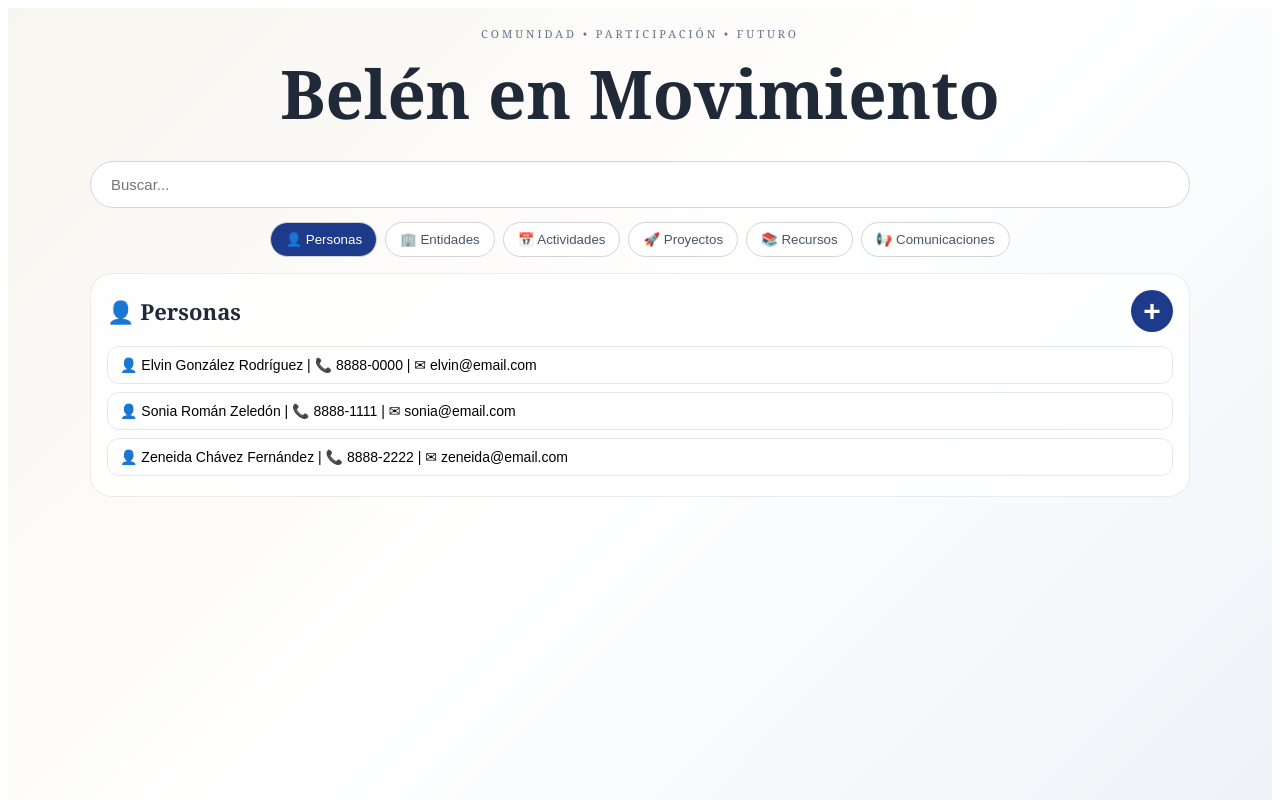
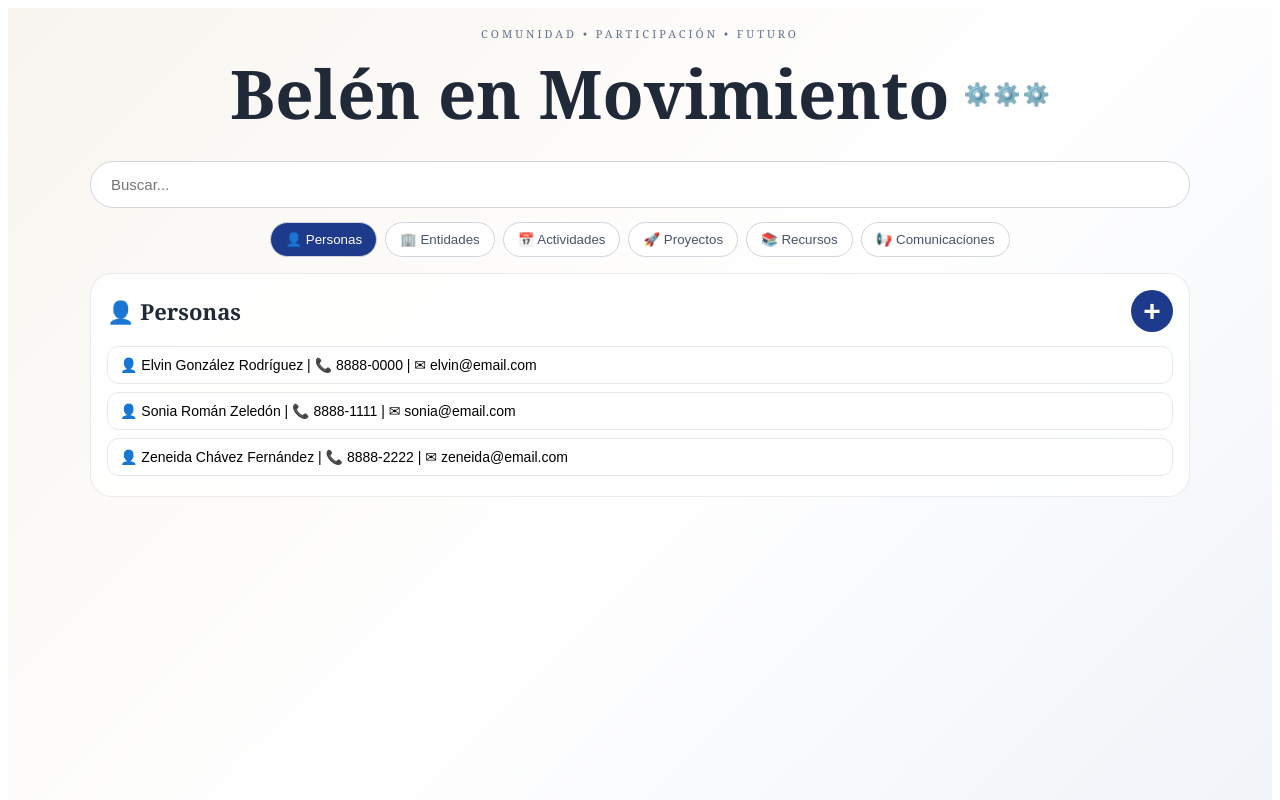
Before and after one commit to elvingr1414/belen-en-movimiento, a Next.js app: page / in a window 1280 px wide. Shown: the top 800 px of the page. Built offline with nearby package versions, Linux system fonts and the light colour scheme.

Commit message:
Update page.tsx

```diff
--- a/app/page.tsx
+++ b/app/page.tsx
@@ -2,10 +2,24 @@
 
 import { useState } from "react";
 
-type Modulo = "Personas" | "Entidades" | "Actividades" | "Proyectos" | "Recursos" | "Comunicaciones";
+type Modulo =
+  | "Personas"
+  | "Entidades"
+  | "Actividades"
+  | "Proyectos"
+  | "Recursos"
+  | "Comunicaciones";
+
 type Accion = "Vista" | "Editar" | "Excluir" | "Vincular" | "Recursos" | "Nuevo";
 
-const modulos: Modulo[] = ["Personas", "Entidades", "Actividades", "Proyectos", "Recursos", "Comunicaciones"];
+const modulos: Modulo[] = [
+  "Personas",
+  "Entidades",
+  "Actividades",
+  "Proyectos",
+  "Recursos",
+  "Comunicaciones",
+];
 
 const personasBase = [
   { id: "p1", nombre: "Elvin", apellido1: "González", apellido2: "Rodríguez", cedula: "000000000", distrito: "San Antonio", telefono: "8888-0000", correo: "elvin@email.com" },
@@ -42,7 +56,20 @@ const datos: Record<Modulo, any[]> = {
 };
 
 const puestos = ["Presidente", "Vicepresidente", "Secretario", "Tesorero", "Vocal", "Coordinador General", "Miembro", "Voluntario", "Empleado", "Funcionario"];
-const tiposRecurso = ["Fotografía", "Acta Junta Directiva", "Acta Asamblea", "Documento", "Logo", "Video", "Certificado", "Formulario", "Otro"];
+
+const tiposRecurso = [
+  "Fotografía",
+  "Acta Junta Directiva",
+  "Acta Asamblea",
+  "Documento varios",
+  "Logo",
+  "Video",
+  "Certificado",
+  "Formulario",
+  "Contrato",
+  "Convenio",
+  "Otro",
+];
 
 export default function Home() {
   const [modulo, setModulo] = useState<Modulo>("Personas");
@@ -54,14 +81,11 @@ export default function Home() {
     { personaId: "p2", entidadId: "e1", puesto: "Presidenta", directiva: "Sí", fecha: "2026-01-15" },
     { personaId: "p2", entidadId: "e2", puesto: "Coordinadora", directiva: "No", fecha: "2026-06-01" },
     { personaId: "p1", entidadId: "e2", puesto: "Coordinador General", directiva: "Sí", fecha: "2026-06-01" },
-    { personaId: "p3", entidadId: "e3", puesto: "Alcaldesa", directiva: "No", fecha: "2026-05-01" },
   ]);
 
   const [recursos, setRecursos] = useState<any[]>([
-    { ownerTipo: "Personas", ownerId: "p2", nombre: "Foto Sonia Román", tipo: "Fotografía" },
-    { ownerTipo: "Personas", ownerId: "p2", nombre: "Nombramiento Presidencia CDAM", tipo: "Documento" },
-    { ownerTipo: "Entidades", ownerId: "e1", nombre: "Acta Junta Directiva Enero 2026", tipo: "Acta Junta Directiva" },
-    { ownerTipo: "Entidades", ownerId: "e2", nombre: "Logo Belén en Movimiento", tipo: "Logo" },
+    { ownerTipo: "Personas", ownerId: "p2", nombre: "Foto Sonia Román", tipo: "Fotografía", ubicacion: "Drive / Personas / Sonia" },
+    { ownerTipo: "Entidades", ownerId: "e1", nombre: "Acta Junta Directiva Enero 2026", tipo: "Acta Junta Directiva", ubicacion: "Drive / CDAM / Actas" },
   ]);
 
   const [busquedaVinculo, setBusquedaVinculo] = useState("");
@@ -72,13 +96,20 @@ export default function Home() {
 
   const [nuevoRecursoNombre, setNuevoRecursoNombre] = useState("");
   const [nuevoRecursoTipo, setNuevoRecursoTipo] = useState("Fotografía");
+  const [nuevoRecursoUbicacion, setNuevoRecursoUbicacion] = useState("");
 
-  const lista = datos[modulo].filter((item) => JSON.stringify(item).toLowerCase().includes(busqueda.toLowerCase()));
+  const lista = datos[modulo].filter((item) =>
+    JSON.stringify(item).toLowerCase().includes(busqueda.toLowerCase())
+  );
 
   const listaVinculo =
     modulo === "Personas"
-      ? entidadesBase.filter((item) => JSON.stringify(item).toLowerCase().includes(busquedaVinculo.toLowerCase()))
-      : personasBase.filter((item) => JSON.stringify(item).toLowerCase().includes(busquedaVinculo.toLowerCase()));
+      ? entidadesBase.filter((item) =>
+          JSON.stringify(item).toLowerCase().includes(busquedaVinculo.toLowerCase())
+        )
+      : personasBase.filter((item) =>
+          JSON.stringify(item).toLowerCase().includes(busquedaVinculo.toLowerCase())
+        );
 
   function cambiarModulo(m: Modulo) {
     setModulo(m);
@@ -120,24 +151,24 @@ export default function Home() {
 
     setRecursos([
       ...recursos,
-      { ownerTipo: modulo, ownerId: seleccionado.id, nombre: nuevoRecursoNombre, tipo: nuevoRecursoTipo },
+      {
+        ownerTipo: modulo,
+        ownerId: seleccionado.id,
+        nombre: nuevoRecursoNombre,
+        tipo: nuevoRecursoTipo,
+        ubicacion: nuevoRecursoUbicacion || "Sin ubicación",
+      },
     ]);
 
     setNuevoRecursoNombre("");
     setNuevoRecursoTipo("Fotografía");
+    setNuevoRecursoUbicacion("");
   }
 
   function vinculosActuales() {
     if (!seleccionado) return [];
-
-    if (modulo === "Personas") {
-      return vinculos.filter((v) => v.personaId === seleccionado.id);
-    }
-
-    if (modulo === "Entidades") {
-      return vinculos.filter((v) => v.entidadId === seleccionado.id);
-    }
-
+    if (modulo === "Personas") return vinculos.filter((v) => v.personaId === seleccionado.id);
+    if (modulo === "Entidades") return vinculos.filter((v) => v.entidadId === seleccionado.id);
     return [];
   }
 
@@ -149,12 +180,22 @@ export default function Home() {
   return (
     <main style={page}>
       <section style={wrap}>
-        <header style={{ textAlign: "center" }}>
+        <header>
           <p style={eyebrow}>COMUNIDAD • PARTICIPACIÓN • FUTURO</p>
-          <h1 style={title}>Belén en Movimiento</h1>
+
+          <div style={titleLine}>
+            <h1 style={title}>Belén en Movimiento</h1>
+            <AnimatedGears />
+          </div>
         </header>
 
-        <input value={busqueda} onFocus={() => volverALista()} onChange={(e) => volverALista(e.target.value)} placeholder="Buscar..." style={search} />
+        <input
+          value={busqueda}
+          onFocus={() => volverALista()}
+          onChange={(e) => volverALista(e.target.value)}
+          placeholder="Buscar..."
+          style={search}
+        />
 
         <nav style={chips}>
           {modulos.map((m) => (
@@ -166,7 +207,9 @@ export default function Home() {
 
         <section style={panel}>
           <div style={topLine}>
-            <h2 style={sectionTitle}>{seleccionado ? tituloRegistro(seleccionado) : `${icono(modulo)} ${modulo}`}</h2>
+            <h2 style={sectionTitle}>
+              {seleccionado ? tituloRegistro(seleccionado) : `${icono(modulo)} ${modulo}`}
+            </h2>
 
             <div style={actions}>
               {seleccionado && (
@@ -195,7 +238,6 @@ export default function Home() {
           )}
 
           {accion === "Nuevo" && <Formulario modulo={modulo} datos={null} />}
-
           {seleccionado && accion === "Vista" && <Formulario modulo={modulo} datos={seleccionado} lectura />}
           {seleccionado && accion === "Editar" && <Formulario modulo={modulo} datos={seleccionado} />}
 
@@ -216,7 +258,10 @@ export default function Home() {
                 {vinculosActuales().map((v, i) => {
                   const persona = personasBase.find((p) => p.id === v.personaId);
                   const entidad = entidadesBase.find((e) => e.id === v.entidadId);
-                  const nombre = modulo === "Personas" ? entidad?.nombre : `${persona?.nombre} ${persona?.apellido1} ${persona?.apellido2}`;
+                  const nombre =
+                    modulo === "Personas"
+                      ? entidad?.nombre
+                      : `${persona?.nombre} ${persona?.apellido1} ${persona?.apellido2}`;
 
                   return (
                     <div key={i} style={relationRow}>
@@ -239,7 +284,7 @@ export default function Home() {
                 style={searchSmall}
               />
 
-              {!vinculoSeleccionado && (
+              {busquedaVinculo && !vinculoSeleccionado && (
                 <div style={scrollArea}>
                   <div style={listWide}>
                     {listaVinculo.map((item, index) => (
@@ -282,6 +327,7 @@ export default function Home() {
                   <div key={i} style={relationRow}>
                     <strong>📁 {r.nombre}</strong>
                     <span>{r.tipo}</span>
+                    <span>{r.ubicacion}</span>
                   </div>
                 ))}
               </div>
@@ -293,6 +339,8 @@ export default function Home() {
                   {tiposRecurso.map((t) => <option key={t}>{t}</option>)}
                 </select>
 
+                <input placeholder="Ubicación / enlace del archivo" value={nuevoRecursoUbicacion} onChange={(e) => setNuevoRecursoUbicacion(e.target.value)} style={field} />
+
                 <button style={primary} onClick={guardarRecurso}>Agregar recurso</button>
               </div>
             </div>
@@ -300,6 +348,16 @@ export default function Home() {
         </section>
       </section>
     </main>
+  );
+}
+
+function AnimatedGears() {
+  return (
+    <div style={gears}>
+      <span style={{ ...gear, animationDirection: "normal" }}>⚙️</span>
+      <span style={{ ...gear, animationDirection: "reverse" }}>⚙️</span>
+      <span style={{ ...gear, animationDirection: "normal" }}>⚙️</span>
+    </div>
   );
 }
 
@@ -358,13 +416,23 @@ function lineaConsulta(modulo: Modulo, item: any) {
 }
 
 function icono(m: Modulo) {
-  return { Personas: "👤", Entidades: "🏢", Actividades: "📅", Proyectos: "🚀", Recursos: "📚", Comunicaciones: "📢" }[m];
+  return {
+    Personas: "👤",
+    Entidades: "🏢",
+    Actividades: "📅",
+    Proyectos: "🚀",
+    Recursos: "📚",
+    Comunicaciones: "📢",
+  }[m];
 }
 
-const page = { minHeight: "100vh", padding: 18, background: "linear-gradient(135deg,#f8f5ef,#ffffff,#eef2f7)", fontFamily: "Georgia, serif", color: "#1f2937" };
+const page = { minHeight: "100vh", padding: 18, paddingBottom: 120, background: "linear-gradient(135deg,#f8f5ef,#ffffff,#eef2f7)", fontFamily: "Georgia, serif", color: "#1f2937" };
 const wrap = { maxWidth: 1100, margin: "0 auto" };
-const eyebrow = { letterSpacing: 3, color: "#64748b", fontSize: 11, margin: 0 };
+const eyebrow = { letterSpacing: 3, color: "#64748b", fontSize: 11, margin: 0, textAlign: "center" as const };
+const titleLine = { display: "flex", alignItems: "center", justifyContent: "center", gap: 14, flexWrap: "wrap" as const };
 const title = { fontSize: "clamp(2.1rem,6vw,4.2rem)", margin: "6px 0 12px" };
+const gears = { display: "flex", gap: 2, marginTop: -6 };
+const gear = { display: "inline-block", fontSize: 22, animationName: "spin", animationDuration: "2.8s", animationTimingFunction: "linear", animationIterationCount: "infinite" };
 const search = { width: "100%", padding: "14px 20px", borderRadius: 999, border: "1px solid #d1d5db", fontSize: 15, margin: "10px 0 14px", boxSizing: "border-box" as const };
 const searchSmall = { ...search, margin: "12px 0 10px" };
 const chips = { display: "flex", gap: 8, flexWrap: "wrap" as const, justifyContent: "center" };
```
